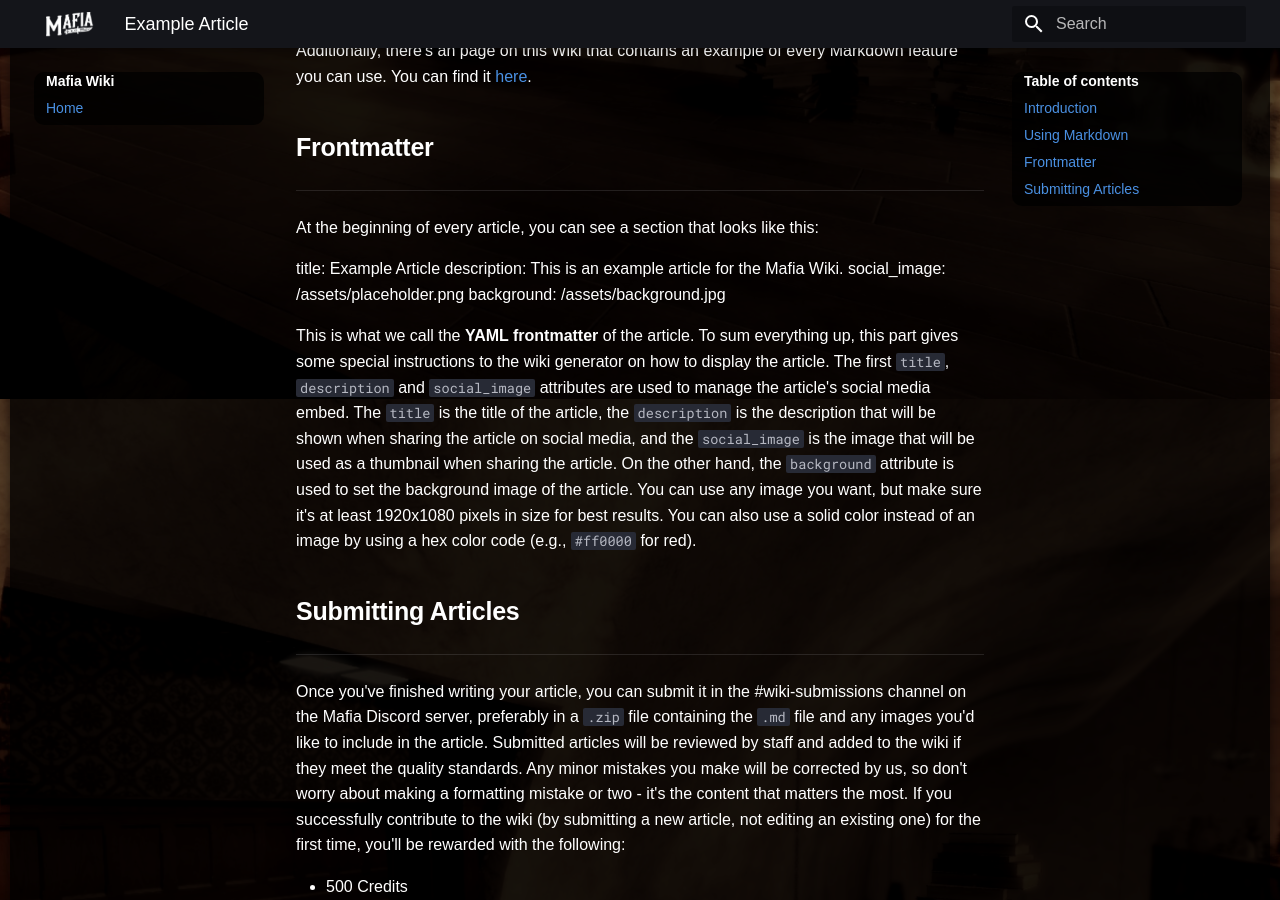
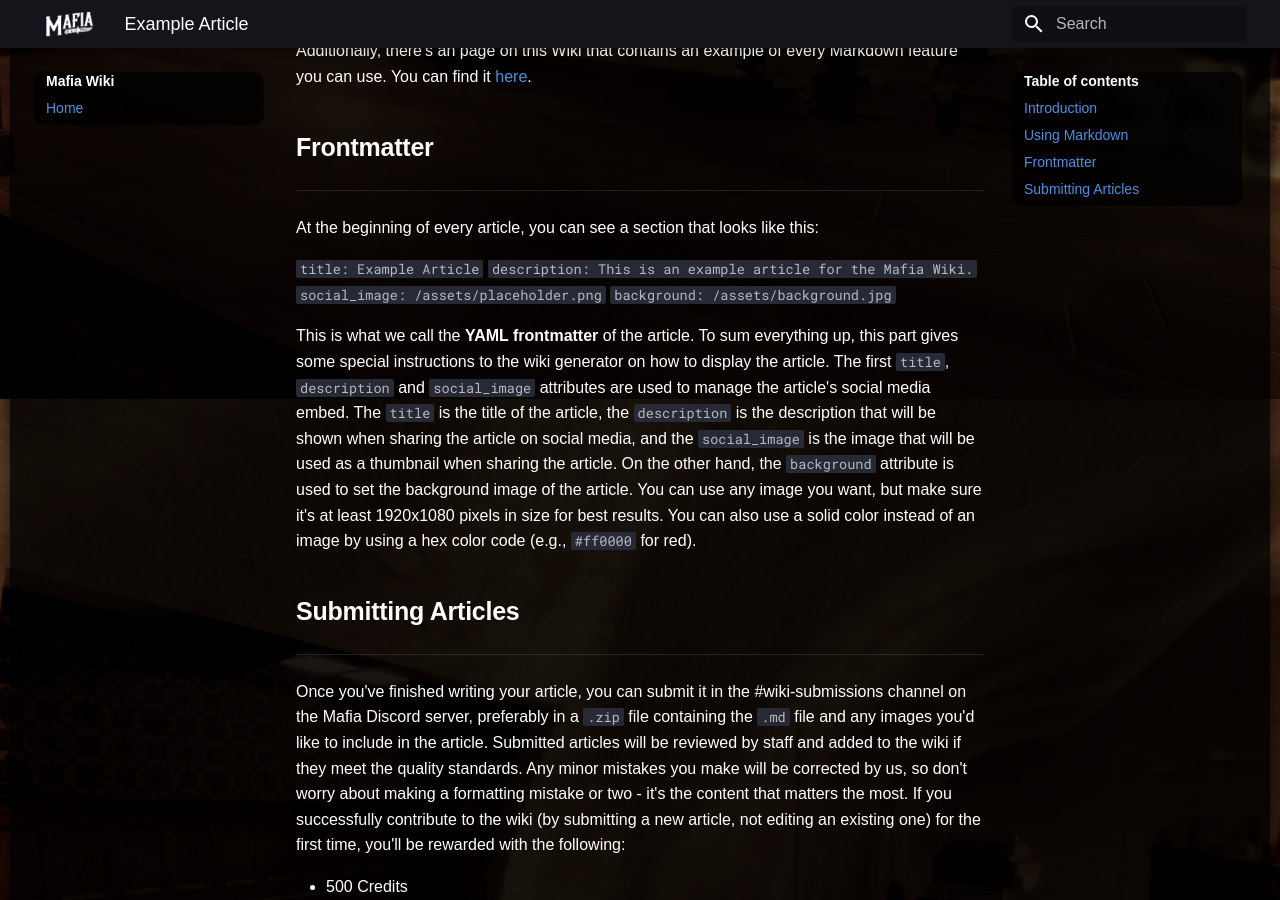
Before and after one commit to OctaNebula/mafia-wiki, an MkDocs documentation site: the page built from docs/meta/example-article.md, in a window 1280 px wide and 900 px high, scrolled down 1401 px. Built offline with MkDocs 1.6.1 and Material for MkDocs 9.7.7, drawn with Linux system fonts in a browser that asks for light colours; some web fonts are replaced; some of the changed lines change nothing that is shown.

Commit message:
Update example-article.md

```diff
--- a/docs/meta/example-article.md
+++ b/docs/meta/example-article.md
@@ -73,10 +73,10 @@ Additionally, there's an page on this Wiki that contains an example of every Mar
 
 At the beginning of every article, you can see a section that looks like this:
 
-title: Example Article
-description: This is an example article for the Mafia Wiki.
-social_image: /assets/placeholder.png
-background: /assets/background.jpg
+`title: Example Article`
+`description: This is an example article for the Mafia Wiki.`
+`social_image: /assets/placeholder.png`
+`background: /assets/background.jpg`
 
 This is what we call the **YAML frontmatter** of the article. To sum everything up, this part gives some special instructions to the wiki generator on how to display the article. The first `title`, `description` and `social_image` attributes are used to manage the article's social media embed. The `title` is the title of the article, the `description` is the description that will be shown when sharing the article on social media, and the `social_image` is the image that will be used as a thumbnail when sharing the article. On the other hand, the `background` attribute is used to set the background image of the article. You can use any image you want, but make sure it's at least 1920x1080 pixels in size for best results. You can also use a solid color instead of an image by using a hex color code (e.g., `#ff0000` for red).
 
```
